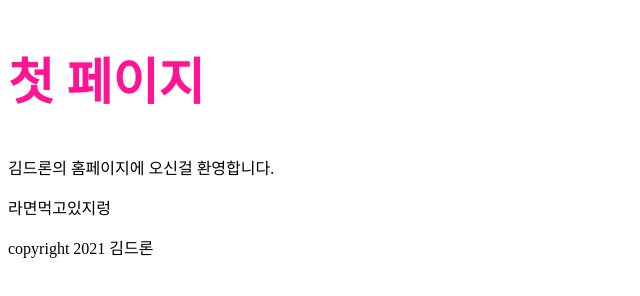
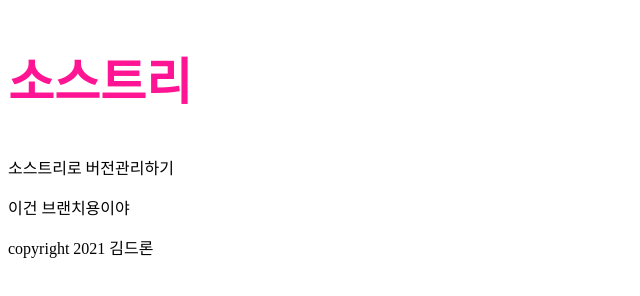
Before and after one commit to Kimdrone/bigdata, a plain HTML site: page index.html in a window 1280 px wide. Shown: the whole page, without its empty margins (0-640 px from the left). Drawn offline with Linux system fonts and the light colour scheme.

Commit message:
소스트리 브랜치 실험중이야 인덱스 수정했어

```diff
--- a/index.html
+++ b/index.html
@@ -3,13 +3,13 @@
 <head>
     <meta charset="UTF-8">
     <meta name="viewport" content="width=device-width, initial-scale=1.0">
-    <title>첫 페이지</title>
+    <title>소스트리</title>
     <link rel="stylesheet" href="./style.css" type="text/css">
 </head>
 <body>
-    <h2>첫 페이지</h2>
-    <p>김드론의 홈페이지에 오신걸 환영합니다.</p>
-    <p>라면먹고있지렁</p>
+    <h2>소스트리</h2>
+    <p>소스트리로 버전관리하기</p>
+    <p>이건 브랜치용이야</p>
     <p>copyright 2021 김드론</p>
 </body>
 </html>
```
